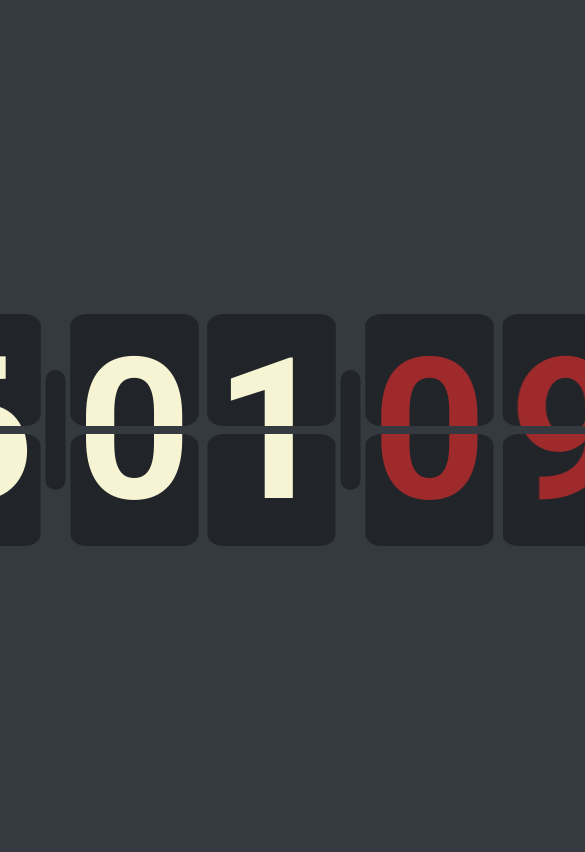
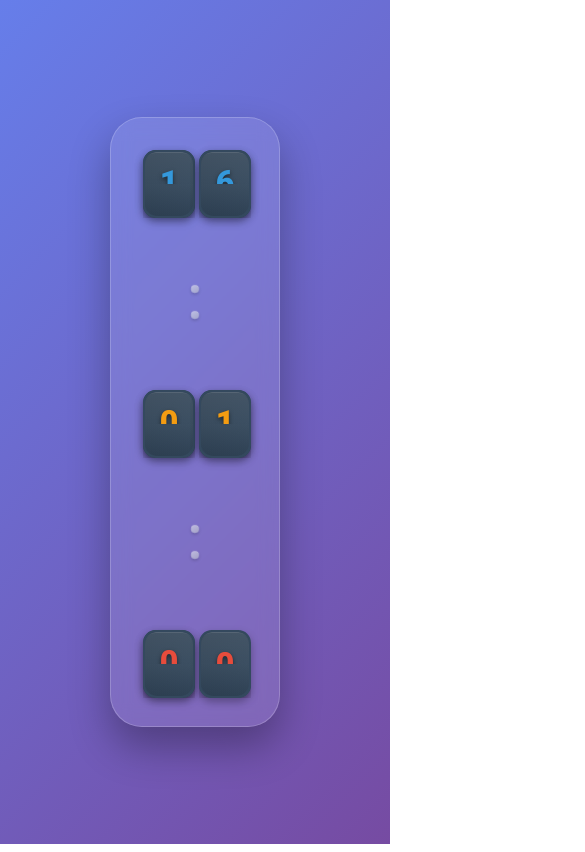
Before and after one commit to alexn256/flip-watch, a website: page index.html in a window 390 px wide. Shown: the top 852 px of the page, 585 px wide, since content can reach past the window. Drawn offline with Linux system fonts and the light colour scheme.

Commit message:
Improve flip watch design and functionality

```diff
--- a/app.js
+++ b/app.js
@@ -1,160 +1,244 @@
+class FlipWatch {
+    constructor() {
+        this.initializeElements();
+        this.initializeCards();
+        this.startClock();
+    }
+
+    initializeElements() {
+        this.elements = {
+            seconds: {
+                container: document.querySelector('#seconds'),
+                tens: document.querySelector("#s-o"),
+                ones: document.querySelector("#o-s")
+            },
+            minutes: {
+                container: document.querySelector('#minutes'),
+                tens: document.querySelector("#m-o"),
+                ones: document.querySelector("#o-m")
+            },
+            hours: {
+                container: document.querySelector('#hours'),
+                tens: document.querySelector("#h-o"),
+                ones: document.querySelector("#o-h")
+            }
+        };
+    }
+
+    initializeCards() {
         const currentTime = new Date();
         const hours = currentTime.getHours();
         const minutes = currentTime.getMinutes();
         const seconds = currentTime.getSeconds();
-console.log(`${hours.toString().padStart(2, '0')}:${minutes.toString().padStart(2, '0')}:${seconds.toString().padStart(2, '0')}`);
 
-const secPairCards = document.querySelector('#seconds');
-const minPairCards = document.querySelector('#minutes');
-const hourPairCards = document.querySelector('#hours');
-const sec = document.querySelector("#o-s");
-const secs = document.querySelector("#s-o");
-const min = document.querySelector("#o-m");
-const mins = document.querySelector("#m-o");
-const hr = document.querySelector("#o-h");
-const hrs = document.querySelector("#h-o");
+        // Initialize display values
+        this.initializePairCards(this.elements.seconds, seconds);
+        this.initializePairCards(this.elements.minutes, minutes);
+        this.initializePairCards(this.elements.hours, hours);
+
+        // Create flip card instances
+        this.flipCards = {
+            secondsOnes: new FlipCard(this.elements.seconds.ones, 'sec-state-1', 'sec-state-2', 9),
+            secondsTens: new FlipCard(this.elements.seconds.tens, 'state-1', 'state-2', 5),
+            minutesOnes: new FlipCard(this.elements.minutes.ones, 'state-1', 'state-2', 9),
+            minutesTens: new FlipCard(this.elements.minutes.tens, 'state-1', 'state-2', 5),
+            hoursOnes: new FlipCard(this.elements.hours.ones, 'state-1', 'state-2', 9),
+            hoursTens: new FlipCard(this.elements.hours.tens, 'state-1', 'state-2', 2)
+        };
+    }
+
+    initializePairCards(pairElements, timeValue) {
+        const onesValue = timeValue % 10;
+        const tensValue = Math.floor(timeValue / 10);
+
+        this.initializeCard(pairElements.ones, onesValue);
+        this.initializeCard(pairElements.tens, tensValue);
+    }
+
+    initializeCard(cardElement, value) {
+        const upValue = cardElement.querySelector('.up .v');
+        const lowValue = cardElement.querySelector('.low .v');
+        const backValue = cardElement.querySelector('.back .v');
+
+        upValue.textContent = value;
+        lowValue.textContent = value;
+        backValue.textContent = this.getNextValue(value, this.getMaxValue(cardElement));
+    }
+
+    getMaxValue(cardElement) {
+        const id = cardElement.id;
+        if (id.includes('s-o') || id.includes('m-o') || id.includes('h-o')) return 5;
+        if (id.includes('h-')) return 2;
+        return 9;
+    }
+
+    getNextValue(current, max) {
+        return current >= max ? 0 : current + 1;
+    }
+
+    startClock() {
+        // Start the seconds animation
+        this.flipCards.secondsOnes.startAnimation();
+
+        // Set up the cascade timing
+        this.setupCascadeEvents();
+
+        // Update time every second to stay synchronized
+        setInterval(() => {
+            this.synchronizeTime();
+        }, 60000); // Check every minute for synchronization
+    }
+
+    setupCascadeEvents() {
+        // Seconds ones triggers seconds tens
+        this.elements.seconds.ones.addEventListener('animationiteration', () => {
+            this.flipCards.secondsOnes.flip();
+
+            const currentValue = parseInt(this.flipCards.secondsOnes.getCurrentValue());
+            if (currentValue === 9) {
+                this.flipCards.secondsTens.flip();
+            }
+        });
+
+        // Seconds tens triggers minutes ones
+        this.elements.seconds.tens.addEventListener('animationend', () => {
+            this.flipCards.secondsTens.handleAnimationEnd();
+
+            if (this.flipCards.secondsTens.shouldTriggerNext()) {
+                this.flipCards.minutesOnes.flip();
+            }
+        });
+
+        // Minutes ones triggers minutes tens
+        this.elements.minutes.ones.addEventListener('animationend', () => {
+            this.flipCards.minutesOnes.handleAnimationEnd();
+
+            if (this.flipCards.minutesOnes.shouldTriggerNext()) {
+                this.flipCards.minutesTens.flip();
+            }
+        });
+
+        // Minutes tens triggers hours ones
+        this.elements.minutes.tens.addEventListener('animationend', () => {
+            this.flipCards.minutesTens.handleAnimationEnd();
+
+            if (this.flipCards.minutesTens.shouldTriggerNext()) {
+                this.flipCards.hoursOnes.flip();
+            }
+        });
+
+        // Hours ones triggers hours tens
+        this.elements.hours.ones.addEventListener('animationend', () => {
+            // Adjust max value for hours based on tens digit
+            const hoursTensValue = parseInt(this.flipCards.hoursTens.getCurrentValue());
+            this.flipCards.hoursOnes.maxValue = hoursTensValue >= 2 ? 3 : 9;
+
+            this.flipCards.hoursOnes.handleAnimationEnd();
+
+            if (this.flipCards.hoursOnes.shouldTriggerNext()) {
+                this.flipCards.hoursTens.flip();
+            }
+        });
+
+        // Hours tens completes the cycle
+        this.elements.hours.tens.addEventListener('animationend', () => {
+            this.flipCards.hoursTens.handleAnimationEnd();
+        });
+    }
+
+    synchronizeTime() {
+        const currentTime = new Date();
+        const hours = currentTime.getHours();
+        const minutes = currentTime.getMinutes();
+        const seconds = currentTime.getSeconds();
+
+        // Only synchronize if we're significantly off
+        if (seconds === 0 && minutes === 0) {
+            this.resynchronize(hours, minutes, seconds);
+        }
+    }
+
+    resynchronize(hours, minutes, seconds) {
+        // Update all displays to current time
+        this.initializePairCards(this.elements.seconds, seconds);
+        this.initializePairCards(this.elements.minutes, minutes);
+        this.initializePairCards(this.elements.hours, hours);
+    }
+}
 
 class FlipCard {
-    constructor(element, page1, page2, maxN = 5, isState1 = true) {
+    constructor(element, state1Class, state2Class, maxValue, startInState1 = true) {
         this.element = element;
-        this.isState1 = isState1;
-        this.page1 = page1;
-        this.page2 = page2;
-        this.maxN = maxN;
-        this.upValue = this.element.querySelector('.up .v');
-        this.lowValue = this.element.querySelector('.low .v');
-        this.backValue = this.element.querySelector('.back .v');
-        this.upCard = this.element.querySelector('.up');
-        this.n = Number.parseInt(this.upValue.innerHTML);
+        this.state1Class = state1Class;
+        this.state2Class = state2Class;
+        this.maxValue = maxValue;
+        this.isInState1 = startInState1;
+
+        this.upCard = element.querySelector('.up');
+        this.upValue = element.querySelector('.up .v');
+        this.lowValue = element.querySelector('.low .v');
+        this.backValue = element.querySelector('.back .v');
+
+        this.currentValue = parseInt(this.upValue.textContent) || 0;
+    }
+
+    startAnimation() {
+        this.upCard.classList.add(this.state1Class);
     }
 
     flip() {
-        this.lowValue.innerHTML = Number.parseInt(this.upValue.innerHTML);
-        if (this.isState1) {
-            this.upCard.classList.remove(this.page1);
-            this.upValue.style.display = 'block';
-            this.upValue.style.transform = 'rotateX(-180deg)';
-            this.upCard.classList.add(this.page2);
-            this.isState1 = false;
-            this.n = Number.parseInt(this.upValue.innerHTML);
-            this.upValue.innerHTML = nextNum(this.n, this.maxN);
-            this.lowValue.innerHTML = this.n;
+        this.lowValue.textContent = this.upValue.textContent;
+
+        if (this.isInState1) {
+            this.upCard.classList.remove(this.state1Class);
+            this.upCard.classList.add(this.state2Class);
+            this.isInState1 = false;
+
+            this.currentValue = parseInt(this.upValue.textContent);
+            this.upValue.textContent = this.getNextValue();
+            this.lowValue.textContent = this.currentValue;
         } else {
-            this.upCard.classList.remove(this.page2);
-            this.upValue.style.transform = 'rotateX(0deg)';
-            this.upCard.classList.add(this.page1);
-            this.isState1 = true;
-            const backVal = Number.parseInt(this.upValue.innerHTML);
-            this.backValue.innerHTML = nextNum(backVal, this.maxN);
+            this.upCard.classList.remove(this.state2Class);
+            this.upCard.classList.add(this.state1Class);
+            this.isInState1 = true;
+
+            const backValue = parseInt(this.upValue.textContent);
+            this.backValue.textContent = this.getNextValue(backValue);
         }
     }
 
-    singleFlipPostActions() {
-        this.upValue.style = '';
-        this.lowValue.innerHTML = nextNum(this.n, this.maxN);
+    handleAnimationEnd() {
+        if (!this.isInState1) {
+            this.flip();
+        } else {
+            this.postFlipCleanup();
         }
     }
 
-const nextNum = (n, maxN = 9) => {
-    return n + 1 > maxN ? 0 : n + 1;
+    postFlipCleanup() {
+        this.lowValue.textContent = this.getNextValue(this.currentValue);
     }
 
-const initCard = (card, n) => {
-    let upValue = card.querySelector('.up .v');
-    upValue.innerHTML = n;
-    let lowValue = card.querySelector('.low .v');
-    lowValue.innerHTML = n;
-    let backValue = card.querySelector('.back .v');
-    backValue.innerHTML = nextNum(n);
+    shouldTriggerNext() {
+        return !this.isInState1 && (this.currentValue + 1) > this.maxValue;
     }
 
-const initPairCards = (pairCards, numValue) => {
-    const rCard = pairCards.querySelector('[id^="o-"]');
-    initCard(rCard, numValue % 10);
-    const lCard = pairCards.querySelector('[id$="-o"]');
-    initCard(lCard, Math.floor(numValue / 10));
+    getCurrentValue() {
+        return this.upValue.textContent;
     }
 
-/**
- * initialization.
- */
-initPairCards(secPairCards, seconds);
-initPairCards(minPairCards, minutes);
-initPairCards(hourPairCards, hours);
-const secFlipCard = new FlipCard(sec, 'sec-state-1', 'sec-state-2', 9);
-const secsFlipCard = new FlipCard(secs, 'state-1', 'state-2', 5, false);
-const minFlipCard = new FlipCard(min, 'state-1', 'state-2', 9);
-const minsFslipCard = new FlipCard(mins, 'state-1', 'state-2', 5, false);
-const hrFlipCard = new FlipCard(hr, 'state-1', 'state-2', 9, false);
-const hrsFlipCard = new FlipCard(hrs, 'state-1', 'state-2', 2, false);
+    getNextValue(value = this.currentValue) {
+        return value >= this.maxValue ? 0 : value + 1;
+    }
+}
 
-window.addEventListener('load', () => {
-    secFlipCard.upCard.classList.add('sec-state-1');
+// Initialize the flip watch when the page loads
+document.addEventListener('DOMContentLoaded', () => {
+    new FlipWatch();
 });
 
-window.addEventListener('animationiteration', () => {
-    secFlipCard.flip();
-    if (secFlipCard.isState1 && secFlipCard.n + 1 === 9) {
-        secsFlipCard.flip();
-    }
+// Add some visual feedback for loading
+window.addEventListener('load', () => {
+    document.body.style.opacity = '1';
+    console.log('Flip Watch initialized successfully!');
 });
-
-secs.addEventListener('animationend', () => {
-    if (secsFlipCard.isState1) {
-        secsFlipCard.flip();
-        if (!secsFlipCard.isState1 && secsFlipCard.n + 1 === secsFlipCard.maxN + 1) {
-            minFlipCard.flip();
-        }
-    } else {
-        secsFlipCard.singleFlipPostActions();
-    }
-});
-
-min.addEventListener('animationend', () => {
-    if (hrsFlipCard.n > 1) {
-        hrFlipCard.maxN = 3;
-    } else {
-        hrFlipCard.maxN = 9;
-    }
-    if (minFlipCard.isState1) {
-        minFlipCard.flip();
-        if (!minFlipCard.isState1 && minFlipCard.n + 1 === minFlipCard.maxN + 1) {
-            minsFslipCard.flip();
-        }
-    } else {
-        minFlipCard.singleFlipPostActions();
-    }
-});
-
-mins.addEventListener('animationend', () => {
-    if (minsFslipCard.isState1) {
-        minsFslipCard.flip();
-        if (!minsFslipCard.isState1 && minsFslipCard.n + 1 === minsFslipCard.maxN + 1) {
-            hrFlipCard.flip();
-        }
-    } else {
-        minsFslipCard.singleFlipPostActions();
-    }
-});
-
-hr.addEventListener('animationend', () => {
-    if (hrFlipCard.isState1) {
-        hrFlipCard.flip();
-        if (!hrFlipCard.isState1 && hrFlipCard.n + 1 === hrFlipCard.maxN + 1) {
-            hrsFlipCard.flip();
-        }
-    } else {
-        hrFlipCard.singleFlipPostActions();
-    }
-});
-
-hrs.addEventListener('animationend', () => {
-    if (hrsFlipCard.isState1) {
-        hrsFlipCard.flip();
-        if (!hrsFlipCard.isState1 && hrsFlipCard.n + 1 === hrsFlipCard.maxN + 1) {
-        }
-    } else {
-        hrsFlipCard.singleFlipPostActions();
-        hrsFlipCard.n = nextNum(hrsFlipCard.n, hrsFlipCard.maxN);
-    }
-});
--- a/index.html
+++ b/index.html
@@ -4,89 +4,92 @@
     <meta charset="UTF-8">
     <meta name="viewport" content="width=device-width, user-scalable=no, initial-scale=1.0, maximum-scale=1.0, minimum-scale=1.0">
     <meta http-equiv="X-UA-Compatible" content="ie=edge">
+    <meta name="description" content="Beautiful animated flip clock showing current time">
     <link rel="icon" type="image/x-icon" href="/icon.png">
     <link rel="preconnect" href="https://fonts.googleapis.com">
     <link rel="preconnect" href="https://fonts.gstatic.com" crossorigin>
-    <link href="https://fonts.googleapis.com/css2?family=Roboto:ital,wght@0,100;0,300;0,400;0,500;0,700;0,900;1,100;1,300;1,400;1,500;1,700;1,900&display=swap" rel="stylesheet">
+    <link href="https://fonts.googleapis.com/css2?family=Roboto:wght@400;700;900&display=swap" rel="stylesheet">
     <link rel="stylesheet" href="/style.css">
     <title>Flip Watch</title>
 </head>
-<body>
+<body style="opacity: 0; transition: opacity 0.5s ease-in;">
 <div class="clock_face">
     <div id="hours" class="pair-cards">
         <div id="h-o" class="flip-card">
-            <div id="h-back" class="back card">
+            <div class="back card">
                 <span class="v"></span>
             </div>
-            <div id="h-up" class="up card front">
+            <div class="up card front">
                 <span class="v"></span>
             </div>
-            <div id="h-low" class="low card front">
+            <div class="low card front">
                 <span class="v"></span>
             </div>
         </div>
         <div id="o-h" class="flip-card">
-            <div id="hh-back" class="back card">
+            <div class="back card">
                 <span class="v"></span>
             </div>
-            <div id="hh-up" class="up card front">
+            <div class="up card front">
                 <span class="v"></span>
             </div>
-            <div id="hh-low" class="low card front">
+            <div class="low card front">
                 <span class="v"></span>
             </div>
         </div>
     </div>
     <div class="delim">
         <div></div>
+        <div></div>
     </div>
     <div id="minutes" class="pair-cards">
         <div id="m-o" class="flip-card">
-            <div id="m-back" class="back card">
+            <div class="back card">
                 <span class="v"></span>
             </div>
-            <div id="m-up" class="up card front">
+            <div class="up card front">
                 <span class="v"></span>
             </div>
-            <div id="m-low" class="low card front">
+            <div class="low card front">
                 <span class="v"></span>
             </div>
         </div>
         <div id="o-m" class="flip-card">
-            <div id="mm-back" class="back card">
+            <div class="back card">
                 <span class="v"></span>
             </div>
-            <div id="mm-up" class="up card front">
+            <div class="up card front">
                 <span class="v"></span>
             </div>
-            <div id="mm-low" class="low card front">
+            <div class="low card front">
                 <span class="v"></span>
             </div>
         </div>
     </div>
     <div class="delim">
         <div></div>
+        <div></div>
     </div>
     <div id="seconds" class="pair-cards">
         <div id="s-o" class="flip-card">
-            <div id="s-back" class="back card">
+            <div class="back card">
                 <span class="v"></span>
             </div>
-            <div id="s-up" class="up card front">
+            <div class="up card front">
                 <span class="v"></span>
             </div>
-            <div id="s-low" class="low card front">
+            <div class="low card front">
                 <span class="v"></span>
             </div>
         </div>
         <div id="o-s" class="flip-card">
-            <div id="ss-back" class="back card">
+            <div class="back card">
                 <span class="v"></span>
             </div>
-            <div id="ss-up" class="up card front">
+            <div class="up card front">
                 <span class="v"></span>
             </div>
-            <div id="ss-low" class="low card front">
+            <div class="low card front">
                 <span class="v"></span>
             </div>
         </div>
--- a/style.css
+++ b/style.css
@@ -1,132 +1,272 @@
 body {
-    position: absolute;
-    left: 0;
-    top: 0;
-    width: 100%;
-    height: 100%;
+    margin: 0;
+    padding: 0;
+    width: 100vw;
+    height: 100vh;
     display: flex;
     align-items: center;
+    justify-content: center;
     font-family: "Roboto", sans-serif;
     font-weight: 700;
     font-style: normal;
-    background-color: #343a40;
+    background: linear-gradient(135deg, #667eea 0%, #764ba2 100%);
+    overflow: hidden;
 }
 
 .clock_face {
-    transform: translateX(50%);
-    width: 50%;
-    height: auto;
     display: flex;
     justify-content: center;
-    color: #f6f4d2;
+    align-items: center;
+    gap: 2rem;
+    padding: 3rem;
+    background: rgba(255, 255, 255, 0.1);
+    backdrop-filter: blur(10px);
+    border-radius: 2rem;
+    box-shadow: 0 20px 40px rgba(0, 0, 0, 0.3);
+    border: 1px solid rgba(255, 255, 255, 0.2);
+}
+
+.pair-cards {
+    display: flex;
+    gap: 0.5rem;
 }
 
 .flip-card {
     display: flex;
     flex-direction: column;
     background-color: transparent;
-    width: 8rem;
-    height: auto;
+    width: 6rem;
+    height: 8rem;
     perspective: 1000px;
-    margin-left: 0.3rem;
-    margin-right: 0.3rem;
-}
-
-#seconds {
-    color: #9e2a2b;
-}
-
-.pair-cards {
-    display: flex;
+    position: relative;
 }
 
 .card {
     width: 100%;
-    height: 7rem;
-    background-color: #212529;
-    border-bottom: 0.3rem solid #343a40;
-    border-top: 0.3rem solid #343a40;
-    border-radius: 1em;
+    height: 100%;
+    background: linear-gradient(145deg, #2c3e50, #34495e);
+    border: 2px solid #34495e;
+    border-radius: 0.8rem;
     text-align: center;
     overflow: hidden;
+    position: relative;
+    box-shadow:
+        0 4px 8px rgba(0, 0, 0, 0.3),
+        inset 0 1px 0 rgba(255, 255, 255, 0.1);
+    display: flex;
+    align-items: center;
+    justify-content: center;
+}
+
+.card::before {
+    content: '';
+    position: absolute;
+    top: 0;
+    left: 0;
+    right: 0;
+    bottom: 0;
+    background: linear-gradient(180deg,
+        rgba(255, 255, 255, 0.1) 0%,
+        rgba(255, 255, 255, 0.05) 50%,
+        rgba(0, 0, 0, 0.1) 100%);
+    border-radius: inherit;
+    pointer-events: none;
 }
 
 .back {
     position: absolute;
     z-index: -1;
+    top: 0;
+    left: 0;
 }
 
 .front {
     z-index: 1;
 }
 
+.up {
+    transform-origin: bottom;
+    backface-visibility: hidden;
+}
+
+.low {
+    position: absolute;
+    top: 0;
+    left: 0;
+    clip-path: inset(50% 0 0 0);
+}
+
 .low .v {
-    display: block;
-    transform: translateY(-52%);
+    transform: translateY(-50%);
 }
 
 .v {
-    font-size: 12.5rem;
+    font-size: 4rem;
+    color: #ecf0f1;
+    text-shadow: 0 2px 4px rgba(0, 0, 0, 0.5);
+    font-weight: 900;
+    line-height: 1;
+    position: relative;
+    z-index: 2;
+}
+
+#seconds .v {
+    color: #e74c3c;
+}
+
+#minutes .v {
+    color: #f39c12;
+}
+
+#hours .v {
+    color: #3498db;
 }
 
 .delim {
     display: flex;
+    flex-direction: column;
     align-items: center;
+    justify-content: center;
+    gap: 1rem;
+    height: 8rem;
 }
 
 .delim div {
-    width: 1.25rem;
-    height: 50%;
-    border-radius: 1rem;
-    background-color: #212529;
+    width: 0.8rem;
+    height: 0.8rem;
+    border-radius: 50%;
+    background: linear-gradient(145deg, #ecf0f1, #bdc3c7);
+    box-shadow:
+        0 2px 4px rgba(0, 0, 0, 0.3),
+        inset 0 1px 0 rgba(255, 255, 255, 0.5);
+    animation: pulse 2s ease-in-out infinite;
+}
+
+@keyframes pulse {
+    0%, 100% {
+        opacity: 1;
+        transform: scale(1);
+    }
+    50% {
+        opacity: 0.6;
+        transform: scale(0.8);
+    }
 }
 
 .sec-state-1 {
     transform-origin: bottom;
-    animation-name: top-mid;
-    animation-duration: 0.5s;
+    animation-name: flip-down;
+    animation-duration: 0.6s;
     animation-iteration-count: infinite;
-    animation-timing-function: linear;
+    animation-timing-function: ease-in-out;
 }
 
 .sec-state-2 {
     transform-origin: bottom;
-    animation-name: mid-bottom;
-    animation-duration: 0.5s;
+    animation-name: flip-up;
+    animation-duration: 0.6s;
     animation-iteration-count: infinite;
-    animation-timing-function: linear;
+    animation-timing-function: ease-in-out;
 }
 
 .state-1 {
     transform-origin: bottom;
-    animation-name: top-mid;
-    animation-duration: 0.5s;
-    animation-timing-function: linear;
+    animation-name: flip-down;
+    animation-duration: 0.6s;
+    animation-timing-function: ease-in-out;
 }
 
 .state-2 {
     transform-origin: bottom;
-    animation-name: mid-bottom;
-    animation-duration: 0.5s;
-    animation-timing-function: linear;
+    animation-name: flip-up;
+    animation-duration: 0.6s;
+    animation-timing-function: ease-in-out;
 }
 
-@keyframes top-mid {
+@keyframes flip-down {
     0% {
         transform: rotateX(0deg);
     }
+    50% {
+        transform: rotateX(-90deg);
+    }
     100% {
-        transform: rotateX(-81.5deg);
+        transform: rotateX(-90deg);
     }
 }
 
-@keyframes mid-bottom {
+@keyframes flip-up {
     0% {
-        transform: rotateX(-81.5deg);
-        z-index: 2;
+        transform: rotateX(-90deg);
+    }
+    50% {
+        transform: rotateX(-90deg);
     }
     100% {
-        transform: rotateX(-180.0deg);
-        z-index: 2;
+        transform: rotateX(-180deg);
     }
 }
+
+/* Responsive design */
+@media (max-width: 768px) {
+    .clock_face {
+        gap: 1rem;
+        padding: 2rem;
+        margin: 1rem;
+    }
+
+    .flip-card {
+        width: 4rem;
+        height: 6rem;
+    }
+
+    .v {
+        font-size: 2.5rem;
+    }
+
+    .delim div {
+        width: 0.6rem;
+        height: 0.6rem;
+    }
+}
+
+@media (max-width: 480px) {
+    .clock_face {
+        flex-direction: column;
+        gap: 1.5rem;
+    }
+
+    .flip-card {
+        width: 3rem;
+        height: 4rem;
+    }
+
+    .v {
+        font-size: 2rem;
+    }
+}
+
+/* Add hover effects for interactivity */
+.flip-card:hover .card {
+    transform: translateY(-2px);
+    box-shadow:
+        0 8px 16px rgba(0, 0, 0, 0.4),
+        inset 0 1px 0 rgba(255, 255, 255, 0.2);
+    transition: all 0.3s ease;
+}
+
+/* Loading animation */
+@keyframes fadeIn {
+    from {
+        opacity: 0;
+        transform: translateY(20px);
+    }
+    to {
+        opacity: 1;
+        transform: translateY(0);
+    }
+}
+
+.clock_face {
+    animation: fadeIn 1s ease-out;
+}
```
Also changed, not shown: package.json (added, +12 -0 lines). Lines whose indentation alone changed are shown as unchanged.
